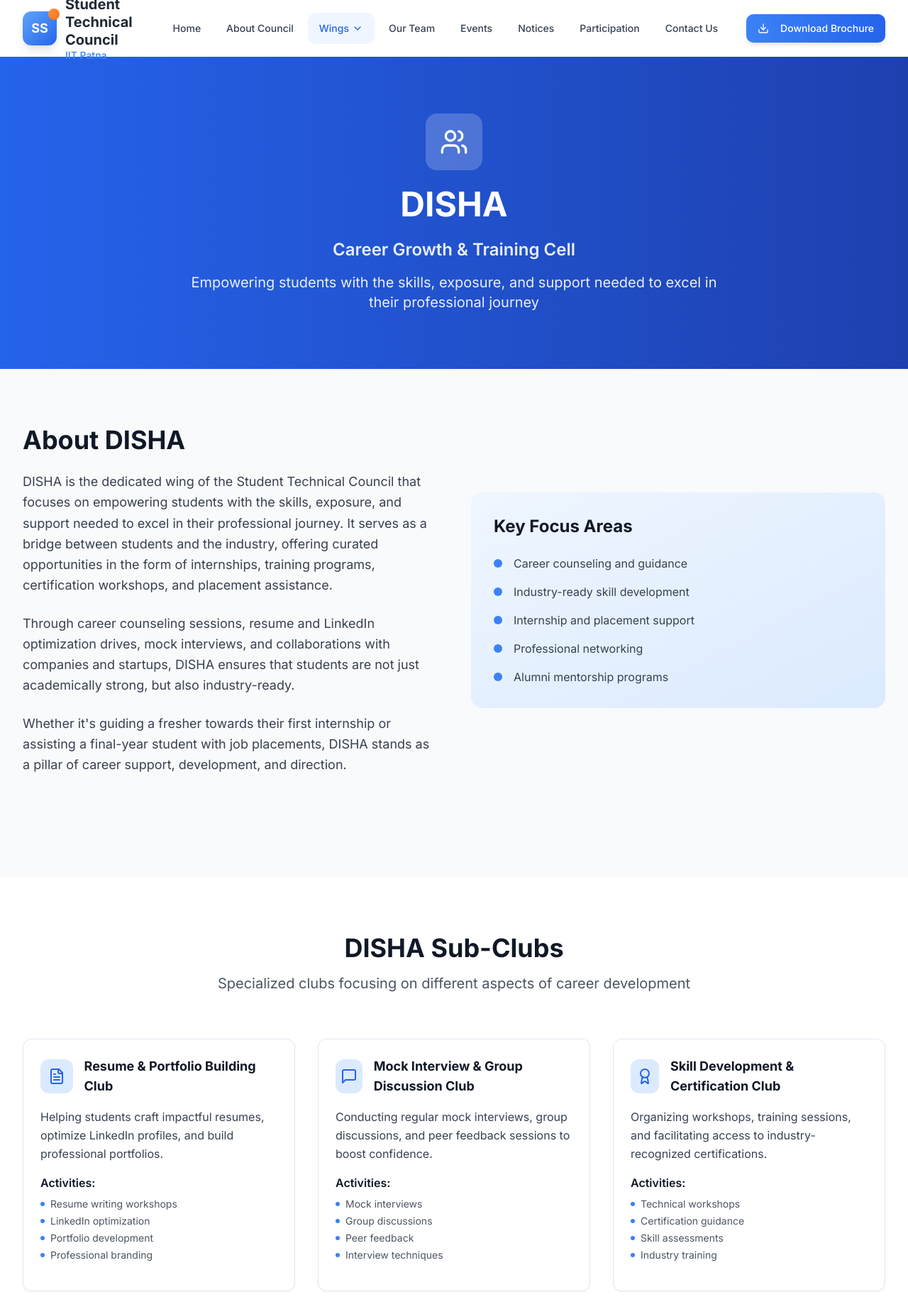
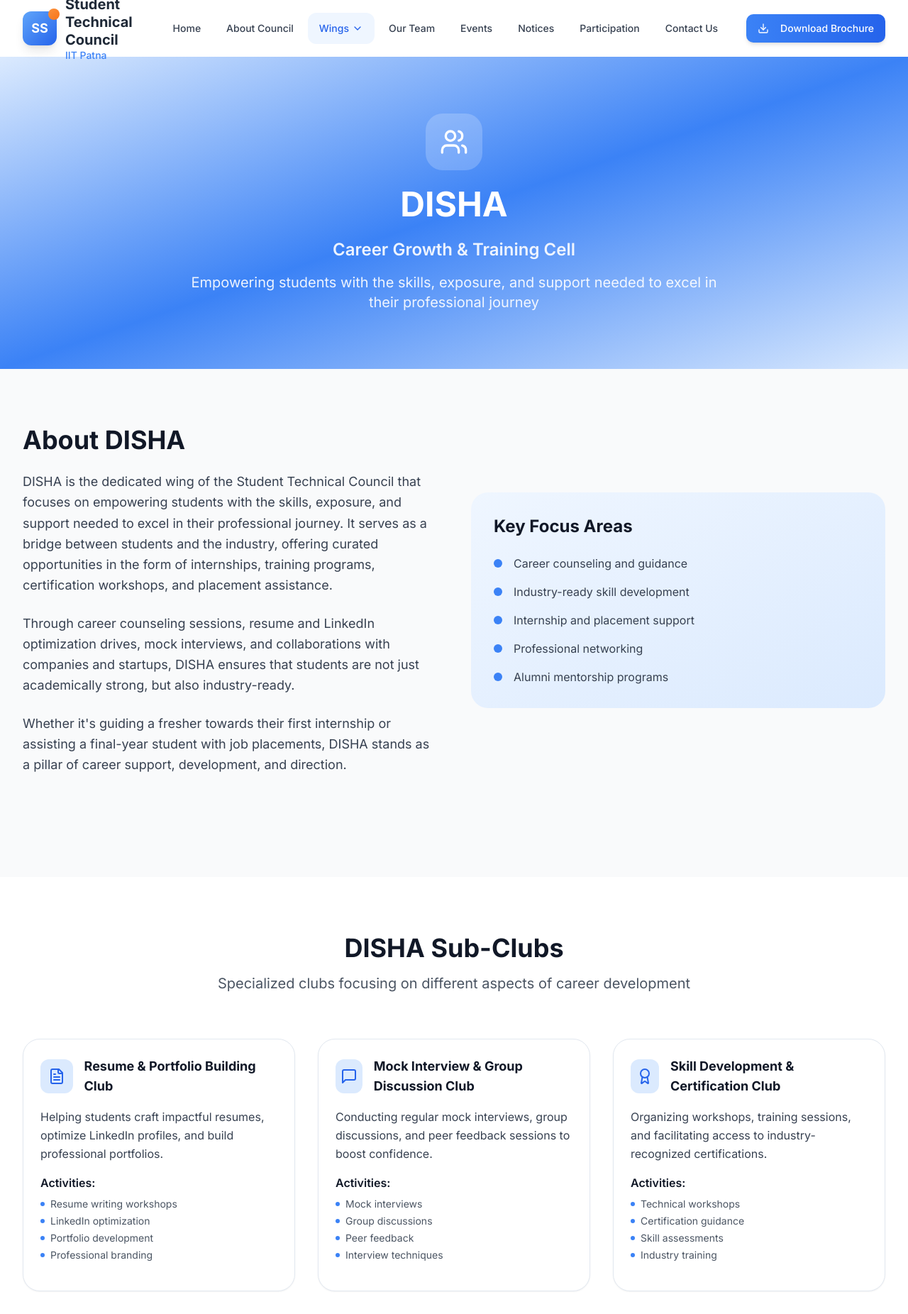
Before and after one commit to Vatsal9915/Student-Senate-IITP, a Next.js app: page /wings/disha in a window 1280 px wide. Shown: the top 1852 px of the page at 71% size. Built offline with nearby package versions, Linux system fonts and the light colour scheme.

Commit message:
change gradient to 3 pillars

```diff
--- a/app/wings/arthniti/page.tsx
+++ b/app/wings/arthniti/page.tsx
@@ -60,7 +60,7 @@ export default function ArthnitiPage() {
   return (
     <div className="min-h-screen bg-gray-50">
       {/* Hero Section */}
-      <section className="bg-gradient-to-r from-green-600 to-green-800 text-white py-20">
+      <section className="bg-gradient-to-r from-green-100 via-green-700 to-green-200 text-white py-20">
         <div className="max-w-7xl mx-auto px-4 sm:px-6 lg:px-8">
           <div className="text-center">
             <div className="w-20 h-20 bg-white bg-opacity-20 rounded-2xl flex items-center justify-center mx-auto mb-6">
--- a/app/wings/disha/page.tsx
+++ b/app/wings/disha/page.tsx
@@ -64,13 +64,13 @@ export default function DishaPage() {
   return (
     <div className="min-h-screen bg-gray-50">
       {/* Hero Section */}
-      <section className="bg-gradient-to-r from-blue-600 to-blue-800 text-white py-20">
+      <section className="bg-gradient-to-br from-blue-100 via-blue-500 to-blue-100 text-white py-20">
         <div className="max-w-7xl mx-auto px-4 sm:px-6 lg:px-8">
           <div className="text-center">
-            <div className="w-20 h-20 bg-white bg-opacity-20 rounded-2xl flex items-center justify-center mx-auto mb-6">
+        <div className="w-20 h-20 bg-white bg-opacity-20 rounded-3xl flex items-center justify-center mx-auto mb-6">
           <Users className="w-10 h-10 text-white" />
         </div>
-            <h1 className="text-5xl font-bold mb-6">DISHA</h1>
+        <h1 className="text-5xl font-bold  mb-6">DISHA</h1>
         <h2 className="text-2xl font-semibold mb-4 opacity-90">Career Growth & Training Cell</h2>
         <p className="text-xl max-w-3xl mx-auto opacity-90">
           Empowering students with the skills, exposure, and support needed to excel in their professional journey
@@ -101,7 +101,7 @@ export default function DishaPage() {
                 placements, DISHA stands as a pillar of career support, development, and direction.
               </p>
             </div>
-            <div className="bg-gradient-to-br from-blue-50 to-blue-100 rounded-2xl p-8">
+            <div className="bg-gradient-to-br from-blue-50 to-blue-100 rounded-3xl p-8">
               <h3 className="text-2xl font-bold text-gray-900 mb-6">Key Focus Areas</h3>
               <ul className="space-y-4">
                 <li className="flex items-center">
@@ -146,7 +146,7 @@ export default function DishaPage() {
               return (
                 <Card
                   key={index}
-                  className="group hover:shadow-xl transition-all duration-300 transform hover:-translate-y-2"
+                  className="group rounded-3xl hover:shadow-xl transition-all duration-300 transform hover:-translate-y-2"
                 >
                   <CardContent className="p-6">
                     <div className="flex items-center mb-4">
--- a/app/wings/tatva/page.tsx
+++ b/app/wings/tatva/page.tsx
@@ -71,7 +71,7 @@ export default function TatvaPage() {
   return (
     <div className="min-h-screen bg-gray-50">
       {/* Hero Section */}
-      <section className="bg-gradient-to-r from-purple-600 to-purple-800 text-white py-20">
+      <section className="bg-gradient-to-r from-purple-200 via-purple-600 to-purple-200 text-white py-20">
         <div className="max-w-7xl mx-auto px-4 sm:px-6 lg:px-8">
           <div className="text-center">
             <div className="w-20 h-20 bg-white bg-opacity-20 rounded-2xl flex items-center justify-center mx-auto mb-6">
```
Lines whose indentation alone changed are shown as unchanged.
